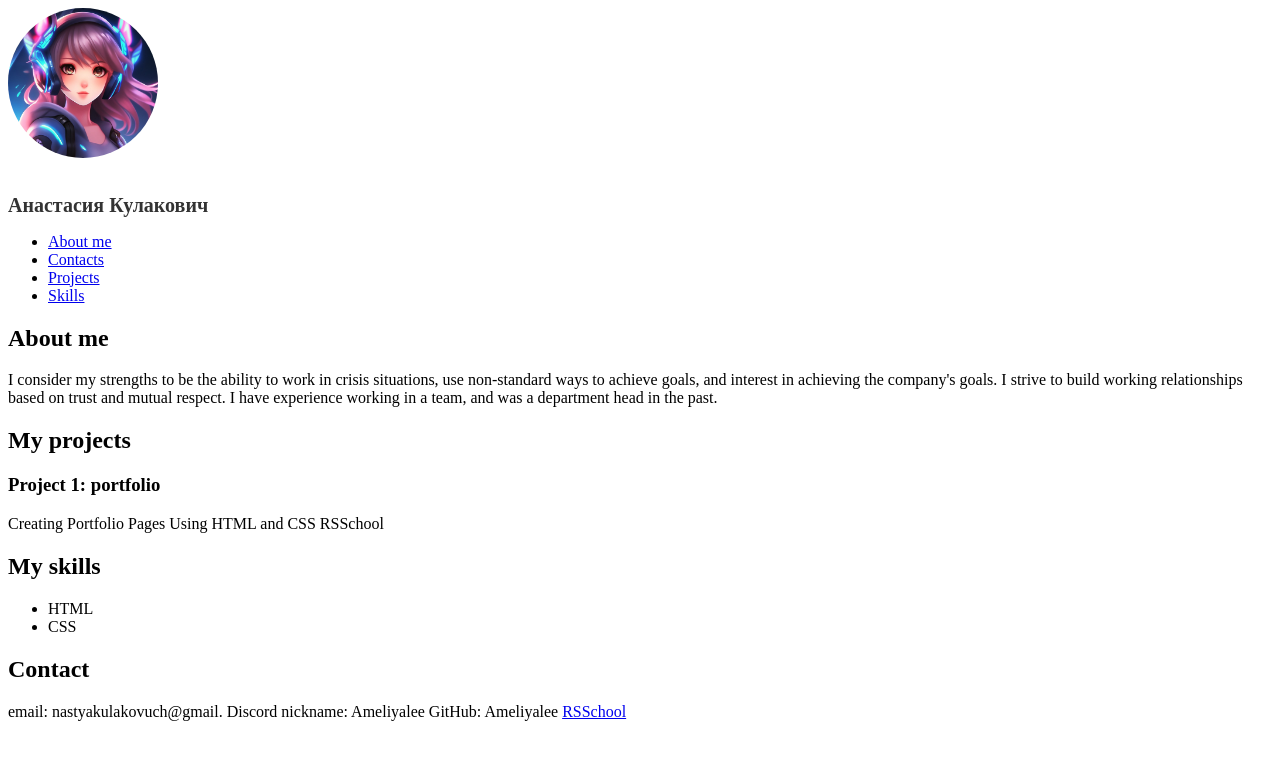
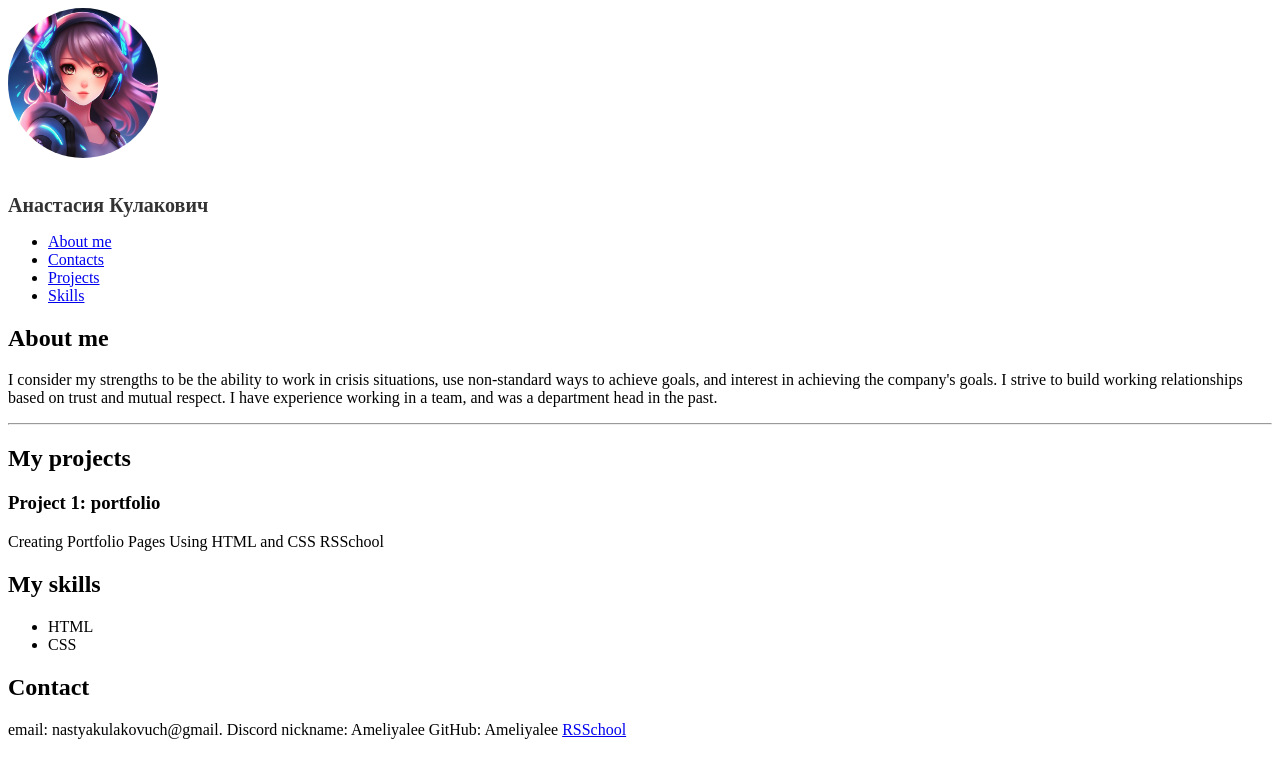
Before and after one commit to Ameliyalee/rsschool-cv, a plain HTML site: page index.html in a window 1280 px wide. Drawn offline with Linux system fonts and the light colour scheme.

Commit message:
fix: change index.html

```diff
--- a/index.html
+++ b/index.html
@@ -6,12 +6,10 @@
   <title>cv</title>
   <link rel="stylesheet" href="style.css">
   <link rel="icon" href="assets/favicon.ico">
-
 </head>
-<header>
+  <body>
   <div class="profile-card">
             <img src="Avatar.jpg" alt="Фото профиля">
-
             <h2>Анастасия Кулакович</h2>
 <nav class="nav">
   <ul class="nav-list">
@@ -21,21 +19,18 @@
     <li class="nav-item"><a href="#skills" class="nav-link">Skills</a></li>
   </ul>
 </nav>
-</header>
+  </div>
      <main id="about"  class="nav-link">
-
         <h2>About me</h2>
         <p>I consider my strengths to be the ability to work in crisis situations, use non-standard ways to achieve goals, and interest in achieving the company's goals. I strive to build working relationships based on trust and mutual respect. I have experience working in a team, and was a department head in the past.</p>
-
-
+       <hr>
     <section class="nav-link" id="projects">
         <h2>My projects</h2>
         <article>
            <h3>Project 1: portfolio</h3>
-            <p>Creating Portfolio Pages Using HTML and CSS RSSchool</p>
+            <div>Creating Portfolio Pages Using HTML and CSS RSSchool</div>
         </article>
     </section>
-
     <aside class="skills" id="skills">
         <h2>My skills</h2>
         <ul>
@@ -44,7 +39,6 @@
         </ul>
      </aside>
      </main>
-
      <footer>
        <section class="nav-link" id="contact">
       <h2>Contact</h2>
@@ -54,6 +48,5 @@
         <a href="https://app.rs.school/course/student/dashboard?course=js-fe-preschool-2025q2" alt="RSSchool">RSSchool</a>
      </section>
      </footer>
-    </div>
 </body>
 </html>
```
